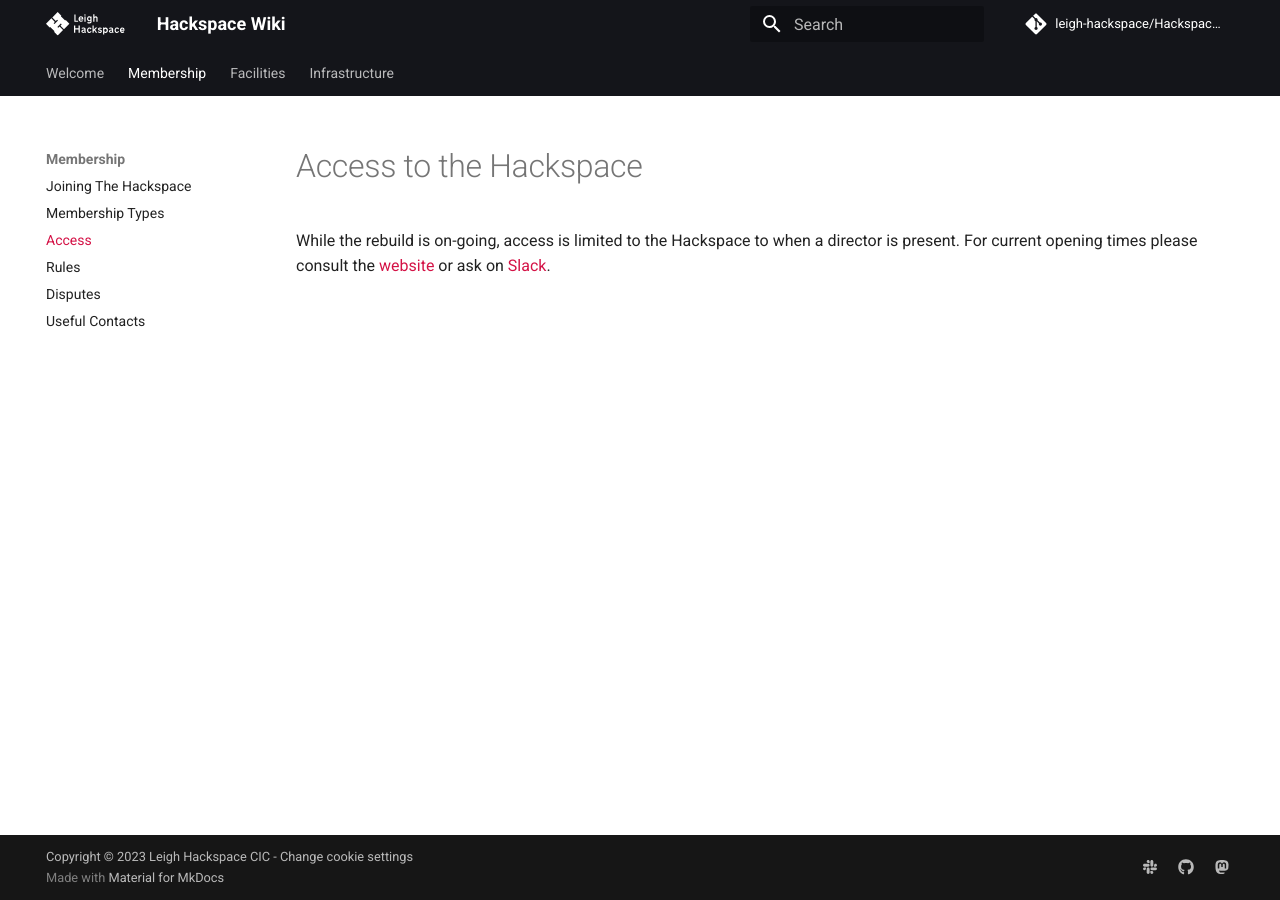
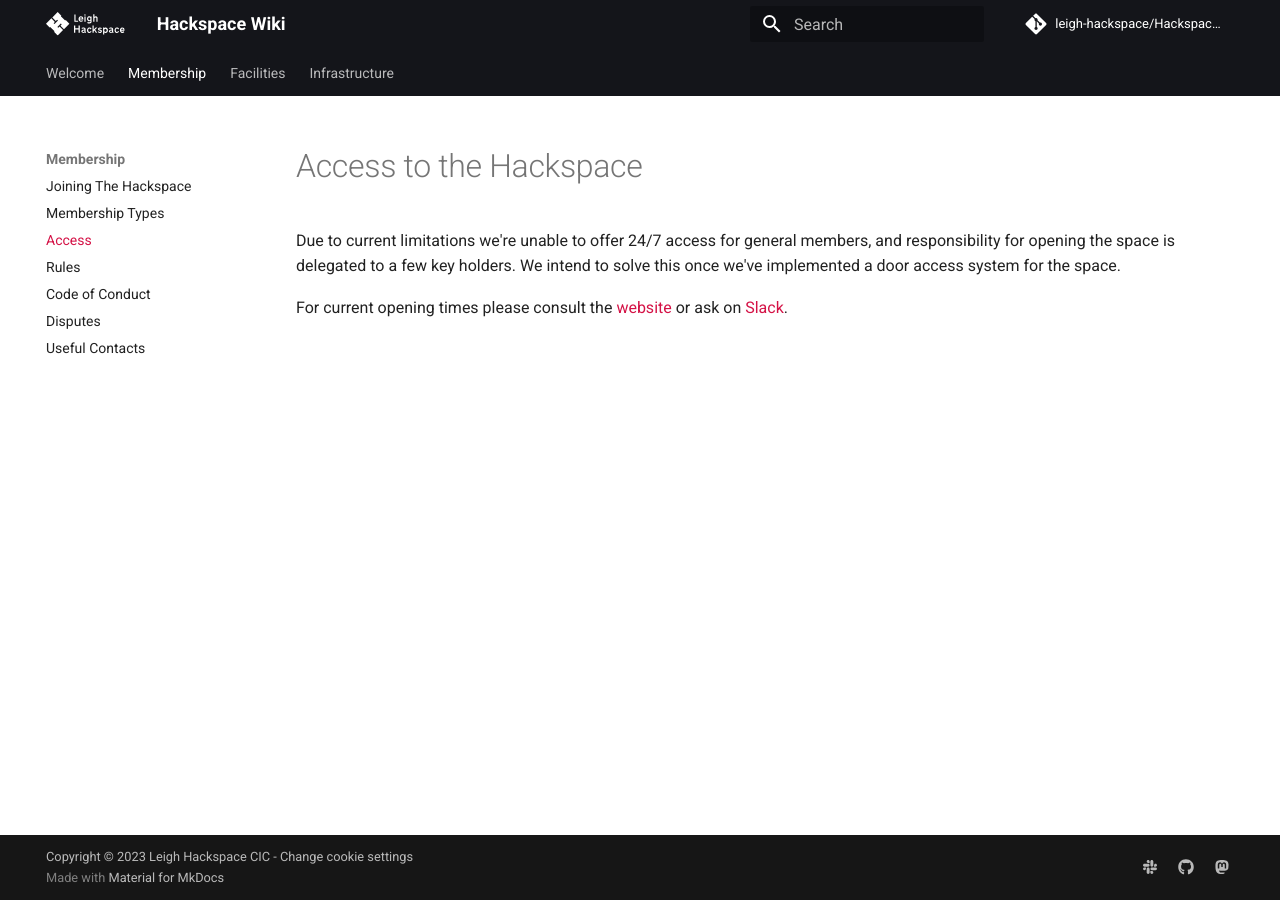
Before and after one commit to leigh-hackspace/HackspaceWiki, an MkDocs documentation site: the page built from docs/membership/access.md, in a window 1280 px wide. Built offline with MkDocs 1.6.1 and Material for MkDocs 9.7.7, drawn with Linux system fonts in a browser that asks for light colours; comment, search, counter and statistics services are not loaded; the version menu is left out.

Commit message:
Add CoC section and update access

```diff
--- a/docs/membership/access.md
+++ b/docs/membership/access.md
@@ -1,3 +1,5 @@
 # Access to the Hackspace
 
-While the rebuild is on-going, access is limited to the Hackspace to when a director is present. For current opening times please consult the [website](https://leighhack.org) or ask on [Slack](https://join.slack.com/t/leighhack/shared_invite/enQtNDYzMjEyMDMxNDExLTE1MWY5N2IwMzdhMzQ0ZWFiNDkyNzJmMGM1ZmFkODcwMGM5ODFmYmI4MjhmM2JiMWEyY2E3NTRjMTQzMzljZWU).
+Due to current limitations we're unable to offer 24/7 access for general members, and responsibility for opening the space is delegated to a few key holders. We intend to solve this once we've implemented a door access system for the space.
+
+For current opening times please consult the [website](https://leighhack.org) or ask on [Slack](https://join.slack.com/t/leighhack/shared_invite/enQtNDYzMjEyMDMxNDExLTE1MWY5N2IwMzdhMzQ0ZWFiNDkyNzJmMGM1ZmFkODcwMGM5ODFmYmI4MjhmM2JiMWEyY2E3NTRjMTQzMzljZWU).
--- a/mkdocs.yaml
+++ b/mkdocs.yaml
@@ -96,6 +96,7 @@
       - Membership Types: membership/membership_types.md
       - Access: membership/access.md
       - Rules: membership/rules.md
+      - Code of Conduct: membership/code_of_conduct.md
       - Disputes: membership/disputes.md
       - Useful Contacts: membership/useful_contacts.md
   - Facilities:
```
Also changed, not shown: docs/membership/code_of_conduct.md (added, +5 -0 lines).
